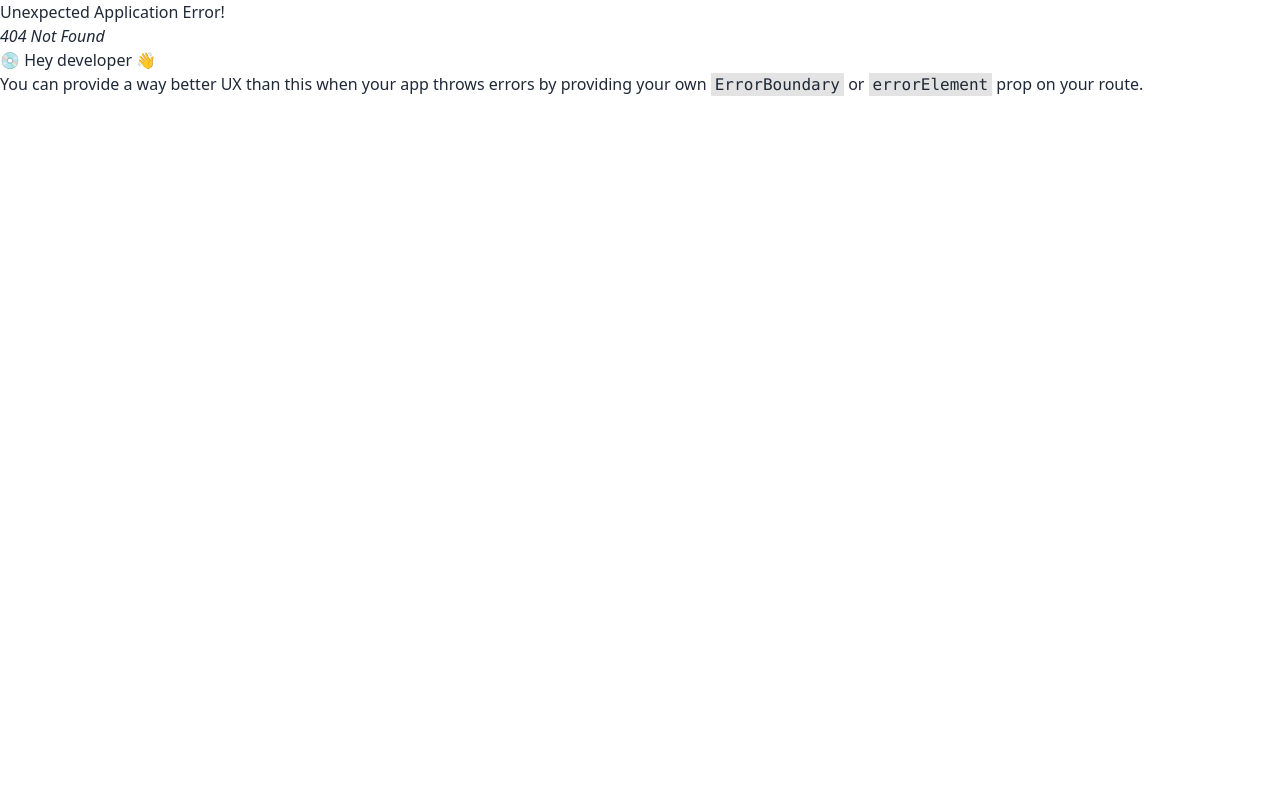
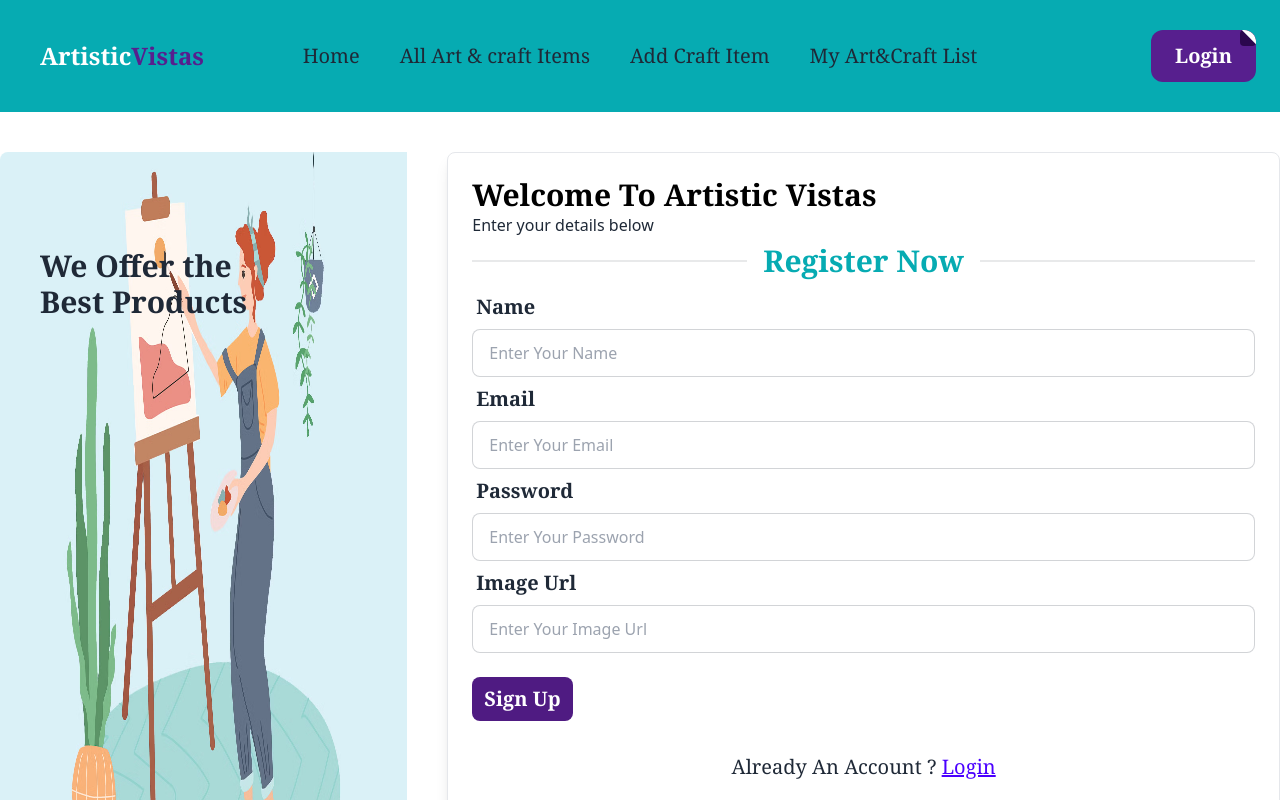
Before and after one commit to Mehebul02/Artistic-Vistas-Client, a React (Vite) app: page /register in a window 1280 px wide. Before the commit this address had no page. Shown: the top 800 px of the page. Built offline with nearby package versions, Linux system fonts and the light colour scheme.

Commit message:
Firebase config complited

```diff
--- a/package.json
+++ b/package.json
@@ -10,6 +10,7 @@
     "preview": "vite preview"
   },
   "dependencies": {
+    "firebase": "^10.11.1",
     "localforage": "^1.10.0",
     "match-sorter": "^6.3.4",
     "react": "^18.2.0",
--- a/src/components/Headers/Hero.jsx
+++ b/src/components/Headers/Hero.jsx
@@ -18,7 +18,7 @@ const Hero = () => {
     <div>
       <div>
         <Swiper
-          className="bg-[#c5b2f0]"
+          className="bg-[#c5b2f0] p-2 lg:p-0 "
           spaceBetween={30}
           centeredSlides={true}
           autoplay={{
--- a/src/components/Headers/Navbar.jsx
+++ b/src/components/Headers/Navbar.jsx
@@ -57,7 +57,7 @@ const Navbar = () => {
   );
 
   return (
-    <div className="navbar bg-[#06ABB2] static">
+    <div className="navbar p-6  bg-[#06ABB2] ">
       <div className="navbar-start ">
         <div className="dropdown">
           <div tabIndex={0} role="button" className="btn btn-ghost lg:hidden">
@@ -78,7 +78,7 @@ const Navbar = () => {
           </div>
           <ul
             tabIndex={0}
-            className="menu menu-sm dropdown-content  mt-3 z-[1] p-2 shadow bg-[#06ABB2] rounded-b-md w-52"
+            className="menu menu-sm dropdown-content  mt-3 z-[2] p-2 shadow bg-[#06ABB2] rounded-b-md w-52"
           >
             {navLink}
           </ul>
--- /dev/null
+++ b/src/firebase/firebase_config.js
@@ -0,0 +1,20 @@
+// Import the functions you need from the SDKs you need
+import { initializeApp } from "firebase/app";
+import { getAuth } from "firebase/auth";
+// TODO: Add SDKs for Firebase products that you want to use
+// https://firebase.google.com/docs/web/setup#available-libraries
+
+// Your web app's Firebase configuration
+const firebaseConfig = {
+  apiKey: "AIzaSyCWlu6wRDIn8jH999TYWhmxLi7UJlc5rEo",
+  authDomain: "artistic-vistas-auth.firebaseapp.com",
+  projectId: "artistic-vistas-auth",
+  storageBucket: "artistic-vistas-auth.appspot.com",
+  messagingSenderId: "713955462313",
+  appId: "1:713955462313:web:cabaf7dd7016401a8c2db8"
+};
+
+// Initialize Firebase
+const app = initializeApp(firebaseConfig);
+const auth = getAuth(app)
+export default auth
--- /dev/null
+++ b/src/hooks/useAuth.jsx
@@ -0,0 +1,10 @@
+
+import { useContext } from 'react';
+import { AuthContext } from '../provider/AuthProvider';
+
+const useAuth = () => {
+    const all = useContext(AuthContext)
+    return all
+};
+
+export default useAuth;
--- a/src/layout/Roots.jsx
+++ b/src/layout/Roots.jsx
@@ -4,7 +4,9 @@ import Navbar from "../components/Headers/Navbar";
 const Roots = () => {
     return (
         <div>
-            <Navbar/>
+           <div className="">
+           <Navbar/>
+           </div>
            <Outlet></Outlet>
         </div>
     );
--- a/src/main.jsx
+++ b/src/main.jsx
@@ -4,9 +4,10 @@ import App from './App.jsx'
 import './index.css'
 import { RouterProvider } from 'react-router-dom'
 import router from './Routes/Routes.jsx'
+import AuthProvider from './provider/AuthProvider.jsx'
 
 ReactDOM.createRoot(document.getElementById('root')).render(
   <React.StrictMode>
-   <RouterProvider router={router} />
+   <AuthProvider><RouterProvider router={router} /></AuthProvider>
   </React.StrictMode>,
 )
--- /dev/null
+++ b/src/pages/Login.jsx
@@ -0,0 +1,91 @@
+import { FaGithub } from "react-icons/fa";
+import { FcGoogle } from "react-icons/fc";
+import { Link } from "react-router-dom";
+import signIn from "../assets/art.avif";
+const Login = () => {
+  return (
+    <div className=" flex flex-col md:flex lg:flex-row p-2 lg:space-x-10 mt-10 max-w-[1300px] mx-auto">
+      <div
+        className="w-full min-h-screen  bg-gray-400 hidden lg:block  bg-no-repeat  lg:w-1/2  rounded-l-lg "
+        style={{
+          background: `url(${signIn})`,
+          backgroundSize: "100% 100%",
+          backgroundOrigin: "content-box",
+        }}
+      >
+        {/* <p className="font-bold text-3xl font-serif p-4 mt-20 mx-6">
+          We Offer the <br />
+          Best Products
+        </p> */}
+      </div>
+      <div>
+        <h1 className="text-3xl font-serif font-semibold text-black">
+          Sign in to Artistic Vistas.
+        </h1>
+        <p>Enter your details below</p>
+
+        <div className="flex mt-10 gap-4">
+          <div className="flex items-center gap-2 text-balance lg:text-2xl font-serif  font-semibold p-4 bg-[#E0E7FF] rounded-lg">
+            <button className="lg:bg-white p-2 rounded-full">
+              {" "}
+              <FcGoogle className="text-xl lg:text-2xl  "></FcGoogle>{" "}
+            </button>
+            <h1>Sign In Google</h1>
+          </div>
+          {/* Github  */}
+          <div className="flex items-center gap-2 text-balance lg:text-2xl font-serif  font-semibold lg:p-4 bg-[#E0E7FF] rounded-lg">
+            <button className="lg:bg-white p-2 rounded-full">
+              {" "}
+              <FaGithub className="text-xl lg:text-2xl  "></FaGithub>{" "}
+            </button>
+            <h1>Sign In Github</h1>
+          </div>
+        </div>
+        <div className="divider font-serif">Or sign In with e-mail</div>
+
+        <form>
+          <label className="form-control w-full ">
+            <div className="label">
+              <span className="label-text text-xl font-serif font-semibold">
+                Name
+              </span>
+            </div>
+            <input
+              type="text"
+              name="name"
+              placeholder="Enter Your Name"
+              required
+              className="input input-bordered w-full "
+            />
+          </label>
+          <label className="form-control w-full ">
+            <div className="label">
+              <span className="label-text text-xl font-serif font-semibold">
+                Password
+              </span>
+            </div>
+            <input
+              type="text"
+              name="password"
+              placeholder="Enter Your Password"
+              className="input input-bordered w-full "
+              required
+            />
+          </label>
+          <button className="bg-[#33989B] px-3 py-2 rounded-lg text-xl font-serif text-white font-semibold mt-4">
+            Sign In
+          </button>
+        </form>
+
+        <p className="text-center text-xl font-serif my-6">
+          Dont’t Have An Account ?{" "}
+          <Link className="btn-link" to="/register">
+            Register
+          </Link>
+        </p>
+      </div>
+    </div>
+  );
+};
+
+export default Login;
--- /dev/null
+++ b/src/pages/Register.jsx
@@ -0,0 +1,127 @@
+import { FcGoogle } from 'react-icons/fc';
+import signUp from '../assets/art.avif'
+import { FaGithub } from 'react-icons/fa';
+import { Link } from 'react-router-dom';
+const Register = () => {
+
+    const handleRegister =e=>{
+        e.preventDefault()
+        const form = e.target
+        const name = form .name.value
+        const email = form .email.value
+        const password = form .password.value
+        const image = form .image.value
+        console.log(name,email,password,image)
+        // createUser(email,password)
+        // .then(result =>{
+        //     console.log(result.user)
+        // })
+        // .catch(error =>{
+        //     console.log(error)
+        // })
+
+    }
+    return (
+        <div className=" flex flex-col md:flex lg:flex-row space-x-10 mt-10 max-w-[1300px] mx-auto">
+      <div
+        className="w-full min-h-screen  bg-gray-400 hidden lg:block  bg-no-repeat  lg:w-1/2  rounded-l-lg "
+        style={{
+          background: `url(${signUp})`,
+          backgroundSize: "100% 100%",
+          backgroundOrigin: "content-box",
+        }}
+      >
+        <p className="font-bold text-3xl font-serif p-4 mt-20 mx-6">
+          We Offer the <br />
+          Best Products
+        </p>
+      </div>
+      <div className='lg:w-full border p-6 rounded-lg shadow-lg'>
+        <h1 className="text-3xl font-serif font-semibold text-black">
+       Welcome To Artistic Vistas
+        </h1>
+        <p className='font-medium '>Enter your details below</p>
+<div className="divider">
+<h1 className='text-center text-3xl font-serif text-[#06ABB2] font-semibold'>Register Now</h1>
+
+</div>
+        <div className="flex mt-2 gap-3">
+          {/* <div className="flex  gap-2 text-2xl font-serif  font-semibold p-4 bg-[#E0E7FF] rounded-lg">
+            <button className="bg-white p-2 rounded-full">
+              {" "}
+              <FcGoogle className="text-2xl  "></FcGoogle>{" "}
+            </button>
+            <h1>Sign In Google</h1>
+          </div> */}
+          {/* Github  */}
+          {/* <div className="flex  gap-2 text-2xl font-serif  font-semibold p-4 bg-[#E0E7FF] rounded-lg">
+            <button className="bg-white p-2 rounded-full">
+              {" "}
+              <FaGithub className="text-2xl  "></FaGithub>{" "}
+            </button>
+            <h1>Sign In Github</h1>
+          </div> */}
+        </div>
+
+
+        <form onSubmit={handleRegister}>
+        <label className="form-control w-full ">
+          <div className="label">
+            <span className="label-text text-xl font-serif font-semibold">
+              Name
+            </span>
+          </div>
+          <input
+            type="text"
+            name="name"
+            placeholder="Enter Your Name" required
+            className="input input-bordered w-full "
+          />
+        </label>
+        <label className="form-control w-full ">
+          <div className="label">
+            <span className="label-text text-xl font-serif font-semibold">
+             Email
+            </span>
+          </div>
+          <input
+            type="email"name="email"
+            placeholder="Enter Your Email"
+            className="input input-bordered w-full " required
+          />
+        </label>
+        <label className="form-control w-full ">
+          <div className="label">
+            <span className="label-text text-xl font-serif font-semibold">
+              Password
+            </span>
+          </div>
+          <input
+            type="password"name="password"
+            placeholder="Enter Your Password"
+            className="input input-bordered w-full " required
+          />
+        </label>
+        <label className="form-control w-full ">
+          <div className="label">
+            <span className="label-text text-xl font-serif font-semibold">
+             Image Url
+            </span>
+          </div>
+          <input
+            type="text"name="image"
+            placeholder="Enter Your Image Url"
+            className="input input-bordered w-full " required
+          />
+        </label>
+        <button className="bg-[#4F1B82] px-3 py-2 rounded-lg text-xl font-serif text-white font-semibold my-6">Sign Up</button>
+        </form>
+
+        <p className="text-center text-xl font-serif my-2">Already An Account ? <Link className="btn-link" to='/login'>Login</Link></p>
+      </div>
+    </div>
+
+    );
+};
+
+export default Register;
--- /dev/null
+++ b/src/provider/AuthProvider.jsx
@@ -0,0 +1,13 @@
+import { createContext } from "react";
+
+export const AuthContext = createContext(null);
+const AuthProvider = ({ children }) => {
+  const authInfo = {};
+  return (
+    <AuthContext.Provider value={authInfo}>
+        {children}
+        </AuthContext.Provider>
+  );
+};
+
+export default AuthProvider;
```
Also changed, not shown: src/Routes/Routes.jsx (+16 -9 lines), src/assets/art.avif (added), 1 other file (tests, documents, lock files or other folders).
